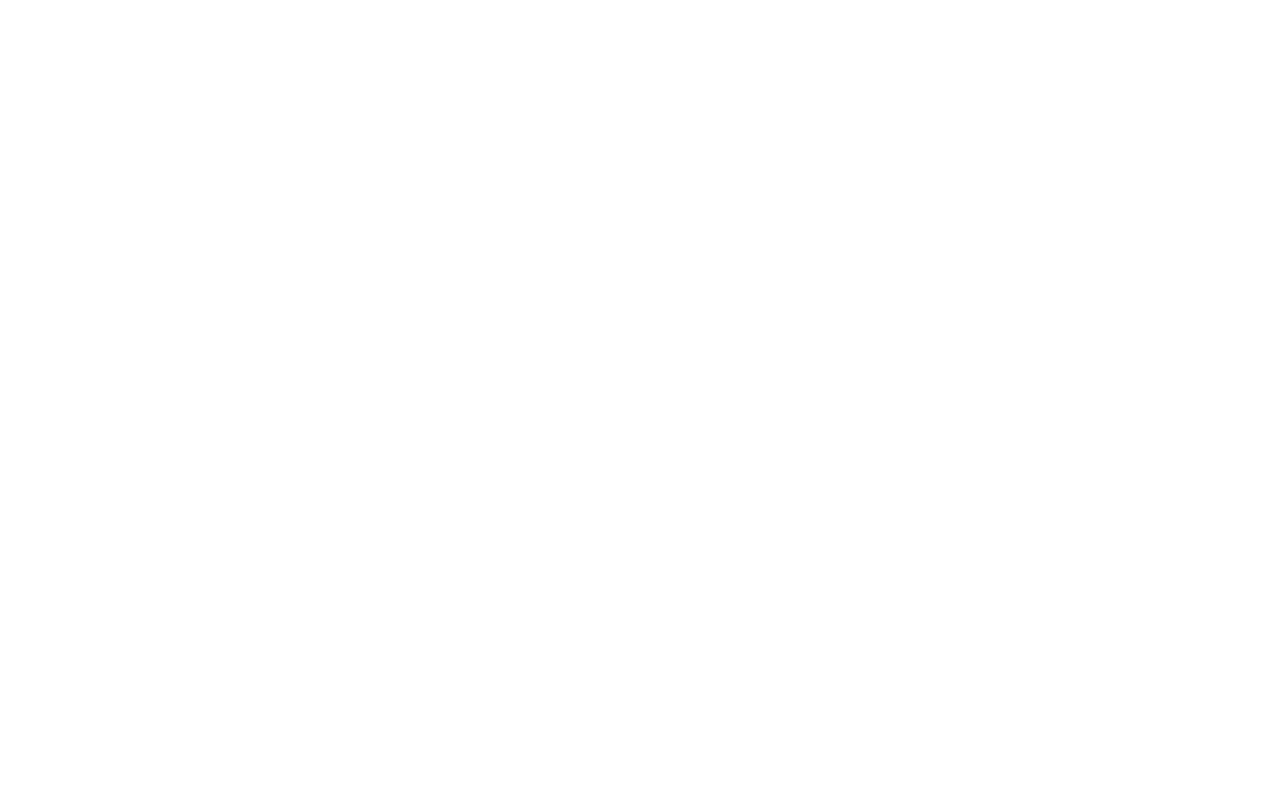
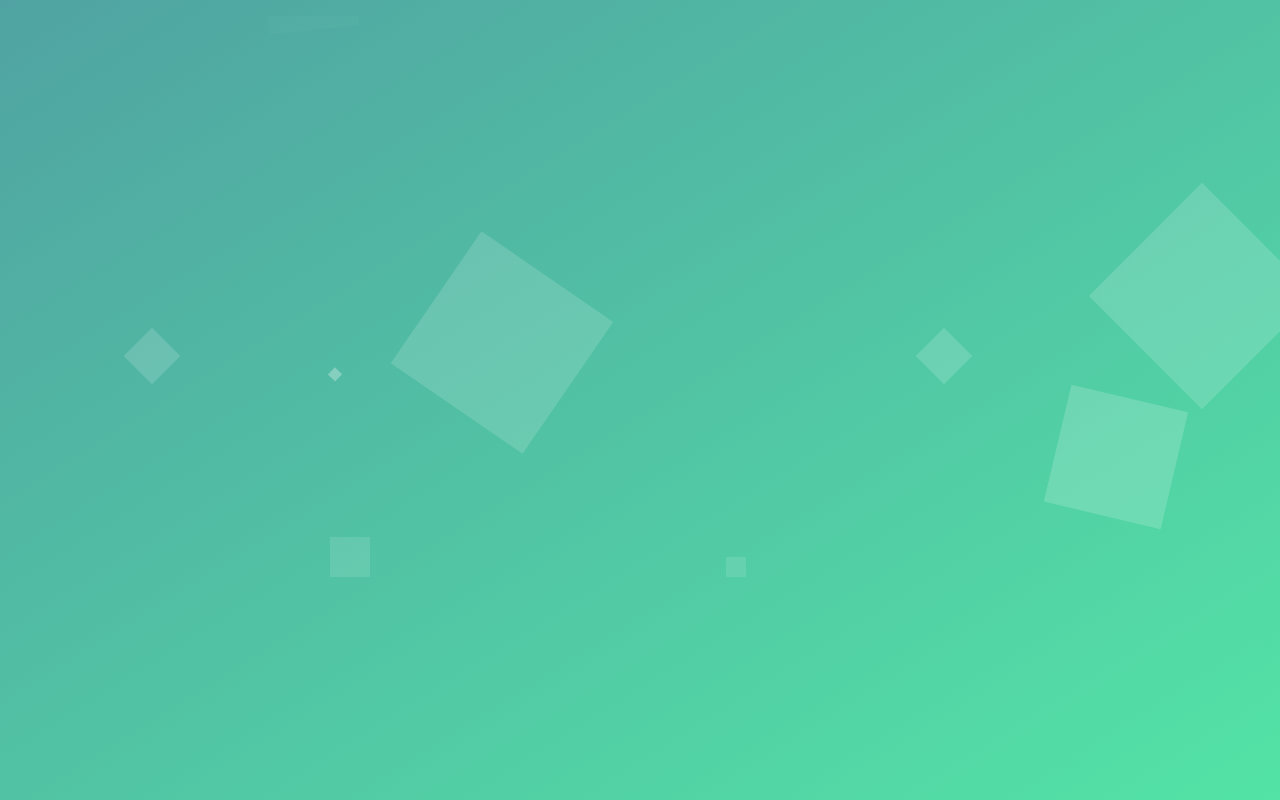
Before and after one commit to zhy19950705/vue-demo, a Vue app: page / in a window 1280 px wide. Built offline with nearby package versions, Linux system fonts and the light colour scheme.

Commit message:
难受难受

```diff
--- a/package.json
+++ b/package.json
@@ -46,6 +46,8 @@
     "friendly-errors-webpack-plugin": "^1.6.1",
     "html-webpack-plugin": "^2.30.1",
     "http-proxy-middleware": "^0.17.4",
+    "less": "^3.0.1",
+    "less-loader": "^4.0.5",
     "node-notifier": "^5.1.2",
     "node-sass": "^4.7.2",
     "opn": "^5.2.0",
--- a/src/App.vue
+++ b/src/App.vue
@@ -3,6 +3,11 @@
     <svg class="icon" aria-hidden="true">
       <use xlink:href="#icon-xiai"></use>
     </svg>
+    <div class="wrapper">
+      <ul class="bg-bubbles">
+        <li v-for="i in 10" :key="i"></li>
+      </ul>
+    </div>
     <router-view/>
   </div>
 </template>
@@ -13,7 +18,7 @@
 }
 </script>
 
-<style>
+<style lang="less">
 #app {
   font-family: 'Avenir', Helvetica, Arial, sans-serif;
   -webkit-font-smoothing: antialiased;
@@ -22,5 +27,114 @@
   color: #2c3e50;
   margin-top: 60px;
 }
+.wrapper{
+  position: absolute;
+  top:0;
+  left:0;
+  height: 100%;
+  width: 100%;
+  background: linear-gradient(to bottom right, #50A3A2, #53E3A6);
+  overflow: hidden;
+}
+.bg-bubbles {
+  position:absolute;
+  // 使气泡背景充满整个屏幕；
+  top:0;
+  left:0;
+  width: 100%;
+  height: 100%;
+  overflow: hidden;
+  // 如果元素内容超出给定的宽度和高度，overflow 属性可以确定是否显示滚动条等行为；
+  li{
+    position: absolute;
+    bottom: -160px;
+    width: 40px;
+    height: 40px;
+    background-color:rgba(255,555,255,0.15) ;
+    list-style: none;
+    // 使用自定义动画使气泡渐现、上升和翻滚；
+    animation:square 15s infinite;
+    transition-timing-function: linear;
+    // 分别设置每个气泡不同的位置、大小、透明度和速度，以显得有层次感；
+    &:nth-child(1){
+      left: 10%;
+    }
+    &:nth-child(2){
+      left: 20%;
+      width: 91px;
+      height: 90px;
+      animation-delay: 2s;
+      animation-duration: 7s;
+    }
+    &:nth-child(3){
+      left: 25%;
+      animation-delay: 4s;
+    }
+    &:nth-child(4){
+      left: 40%;
+      width: 60px;
+      height: 60px;
+      animation-duration: 8s;
+      background-color: rgba(255,255,255,0.3);
+    }
+    &:nth-child(5){
+      left: 70%;
+    }
+    &:nth-child(6){
+      left: 80%;
+      width: 120px;
+      height: 120px;
+      animation-delay: 3s;
+      background-color: rgba(255,255,255,0.2);
+    }
+    &:nth-child(7){
+      left: 32%;
+      width: 160px;
+      height: 160px;
+      animation-delay: 2s;
+    }
+    &:nth-child(8){
+      left: 55%;
+      width: 20px;
+      height: 20px;
+      animation-delay: 4s;
+      animation-duration: 15s;
+    }
+    &:nth-child(9){
+      left: 25%;
+      width: 10px;
+      height: 10px;
+      animation-delay: 2s;
+      animation-duration: 12s;
+      background-color: rgba(255,255,255,0.3);
+    }
+    &:nth-child(10){
+      left: 85%;
+      width: 160px;
+      height: 160px;
+      animation-duration: 5s;
+    }
+  }
+  @keyframes square{
+    0%{
+      opacity: 0.5;
+      transform: translateY(0px) rotate(45deg);
+    }
+    25%{
+      opacity: 0.75;
+      transform: translateY(-400px) rotate(90deg);
+    }
+    50%{
+      opacity: 1;
+      transform: translateY(-600px) rotate(135deg);
+    }
+    100%{
+      opacity: 0;
+      transform: translateY(-1000px) rotate(180deg);
+    }
+  }
 
+
+
+}
 </style>
```
Also changed, not shown: 1 other file (tests, documents, lock files or other folders).
